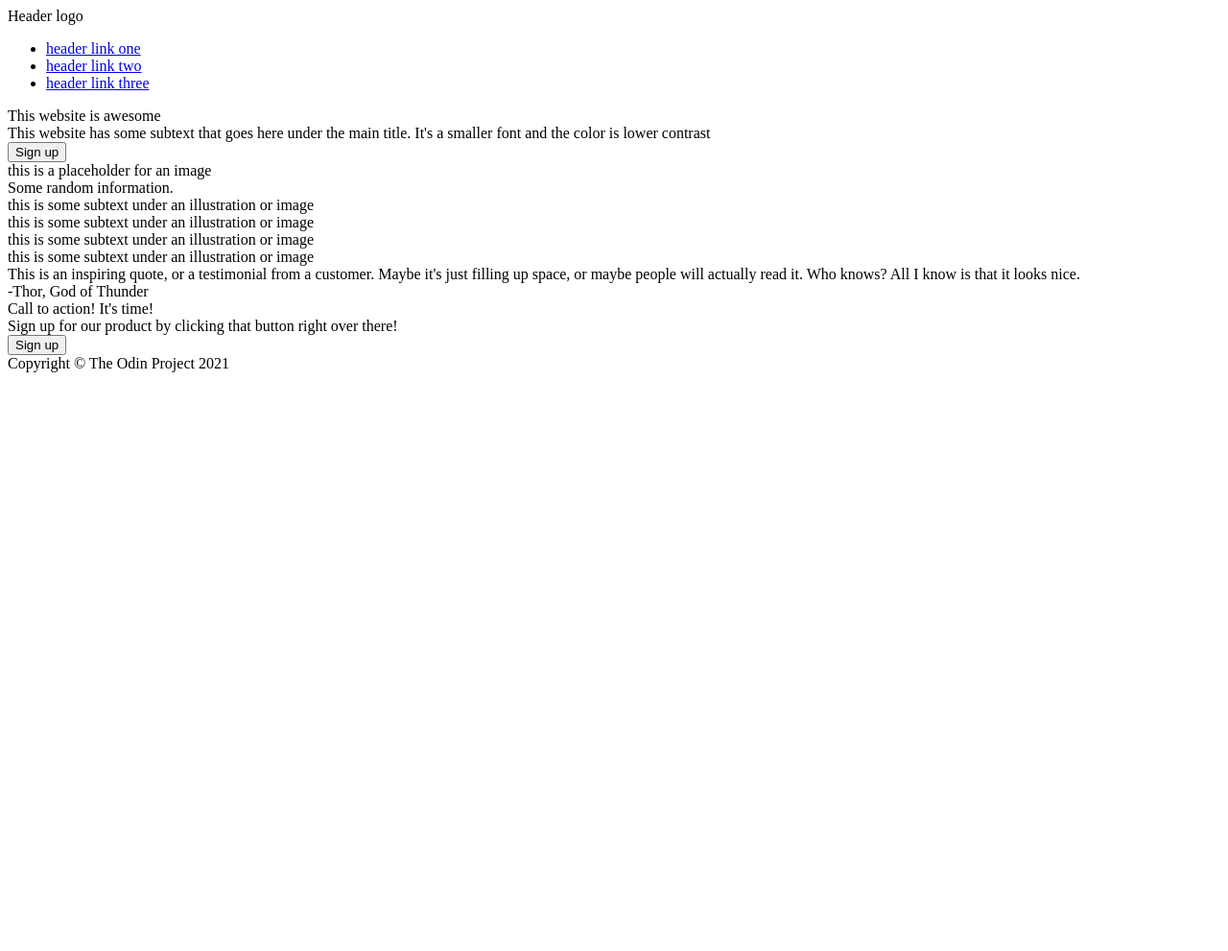
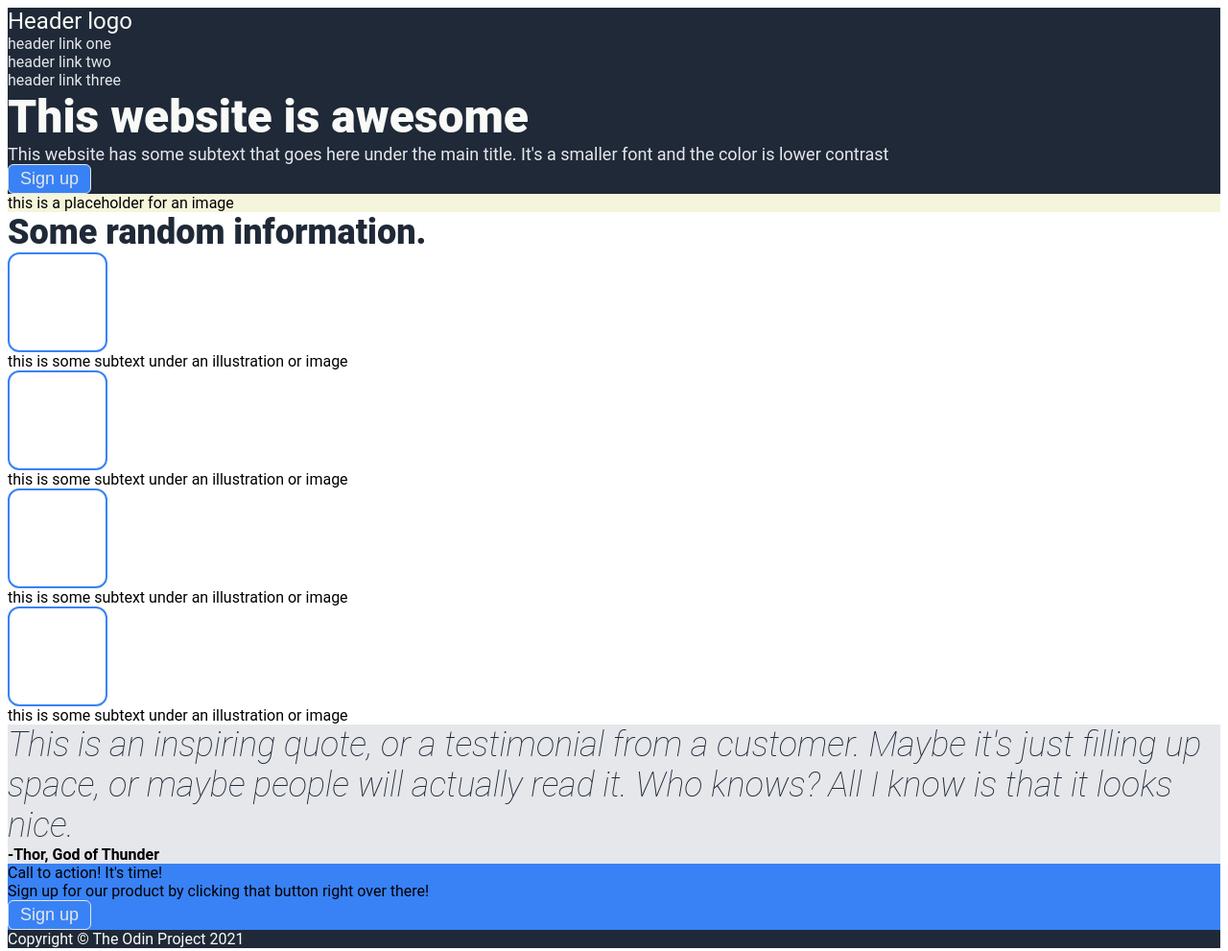
Before and after one commit to neumannal/odin-landing-page, a plain HTML site: page index.html in a window 1280 px wide. Shown: the whole page at 96% size. Before the commit the page ends 800 px from the top, so only its background shows below. Drawn offline with Linux system fonts and the light colour scheme.

Commit message:
style: add initial colors and styles

```diff
--- a/index.html
+++ b/index.html
@@ -3,7 +3,8 @@
 <head>
     <meta charset="UTF-8">
     <meta name="viewport" content="width=device-width, initial-scale=1.0">
-    <title>Document</title>
+    <title>Awesome landing page</title>
+    <link rel="stylesheet" href="./style.css">
 </head>
 <body>
     <div class="header">
--- a/style.css
+++ b/style.css
@@ -0,0 +1,93 @@
+body {
+    display: flex;
+    flex-direction: column;
+    font-family: Roboto, system-ui, -apple-system, BlinkMacSystemFont, 'Segoe UI', Oxygen, Ubuntu, Cantarell, 'Open Sans', 'Helvetica Neue', sans-serif;
+}
+
+.header,
+.content.hero,
+.footer {
+    background-color: #1f2937;
+}
+
+.hero-title {
+    font-size: 48px;
+    font-weight: 900;
+}
+
+.hero-sub-title,
+.sign-up {
+    font-size: 18px;
+    color: #e5e7eb;
+}
+
+.header-logo {
+    font-size: 24px;
+}
+
+.hero-title,
+.header,
+.footer {
+    color: #f9faf8;
+}
+
+.sign-up,
+.cta {
+    background-color: #3882f6;
+}
+
+.information-title {
+    font-size: 36px;
+    color: #1f2937;
+    font-weight: 900;
+}
+
+.testimonial {
+    background-color: #e5e7eb;
+}
+
+.quote {
+    font-size: 36px;
+    font-style: italic;
+    font-weight: lighter;
+    color: #1f2937;
+}
+
+ul {
+    margin: 0;
+    padding: 0;
+}
+
+li {
+    list-style: none;
+}
+
+a {
+    text-decoration: none;
+    color: #e5e7eb;
+}
+
+.hero-sub-title {
+    color: #e5e7eb;
+}
+
+.image {
+    background-color: beige;
+}
+
+.box {
+    border: 2px solid #3882f6;
+    width: 100px;
+    height: 100px;
+    border-radius: 12px;
+}
+
+.name {
+    font-weight: bold;
+}
+
+.sign-up {
+    border: 1px solid #e5e7eb;
+    border-radius: 6px;
+    padding: 4px 12px;
+}
```
